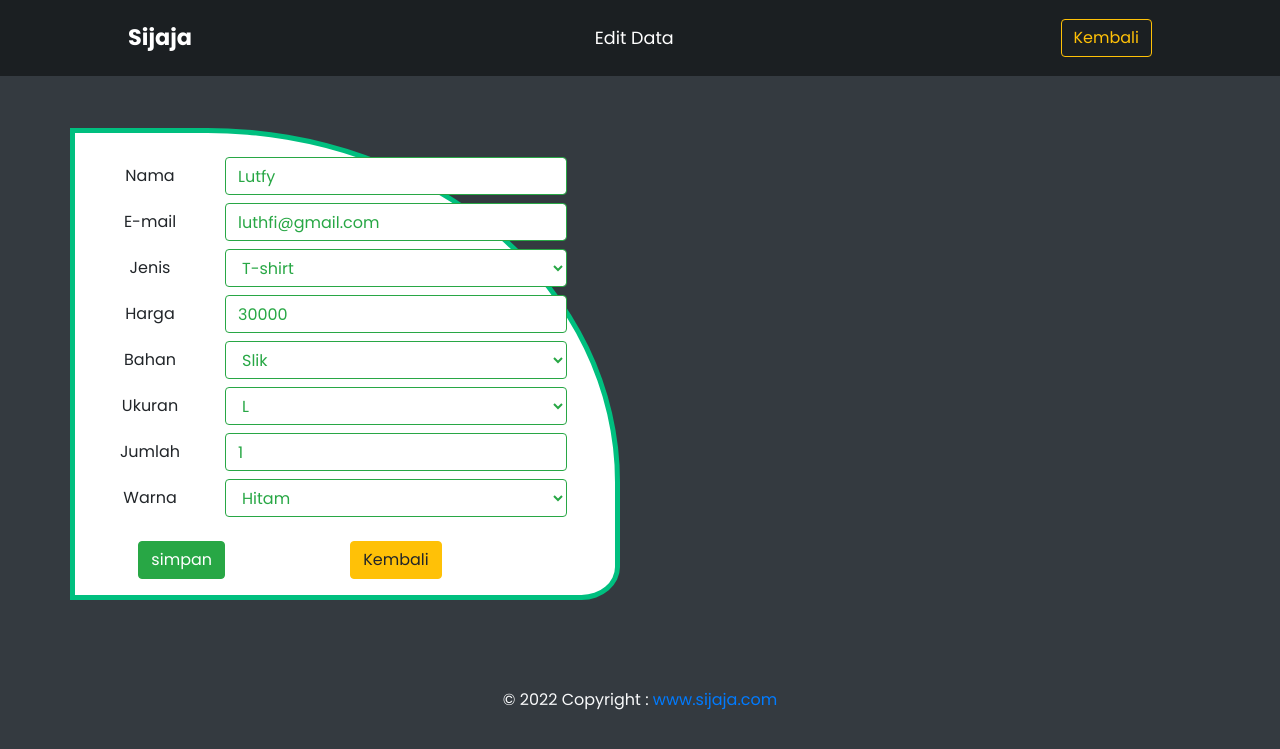
After one commit to Rioadrian21/myproject, a CodeIgniter app: page /myproject/Admin/edit/40 in a window 1280 px wide. The commit adds this page. Shown: the top 749 px of the page. Run offline with CodeIgniter, Linux system fonts and the light colour scheme; data comes from the database, SQL or seed files in the repository; both versions use the stored data as it was after the commit.

Commit message:
tambahan

```diff
--- a/application/controllers/Admin.php
+++ b/application/controllers/Admin.php
@@ -24,4 +24,41 @@ class Admin extends CI_Controller
         $this->Admin_model->hapus_data($id);
         redirect('Admin');
     }
+    public function edit($id)
+    {
+        $this->load->model('Product_model');
+        $data['product'] = $this->Product_model->getAllData();
+
+        $data['bahan'] = ['Katun', 'Slik', 'Linen', 'Toyobo', 'Inma'];
+        $data['ukuran'] = ['XXL', 'XL', 'L', 'M', 'S'];
+        $data['warna'] = ['Merah', 'Kuning', 'Hijau', 'Biru', 'Hitam', 'Putih'];
+        $data['title'] = 'SIJAJA Admin';
+        $this->load->model('Admin_model');
+        $data['data_lama'] = $this->Admin_model->get_order_where($id);
+
+        $this->load->view('admin/edit', $data);
+    }
+    public function update($id)
+    {
+        // $this->load->model('User_model');
+
+        // penjumlahan harga
+        $harga = $this->input->post('harga');
+        $banyak = $this->input->post('banyak');
+        $jumlah_harga = $harga * $banyak;
+
+        $data_baru = [
+            "name" => $this->input->post('name'),
+            "email" => $this->input->post('email'),
+            "jenis" => $this->input->post('jenis'),
+            "bahan" => $this->input->post('bahan'),
+            "ukuran" => $this->input->post('ukuran'),
+            "banyak" => $this->input->post('banyak'),
+            "jumlah_harga" => $jumlah_harga,
+            "warna" => $this->input->post('warna'),
+        ];
+        $this->load->model('Admin_model');
+        $this->Admin_model->update($id, $data_baru);
+        redirect('Admin');
+    }
 }
--- a/application/models/Admin_model.php
+++ b/application/models/Admin_model.php
@@ -10,4 +10,14 @@ class Admin_model extends CI_model
         $this->db->where('id', $id);
         $this->db->delete('order');
     }
+    public function get_order_where($id)
+    {
+        $this->db->where('id', $id);
+        return $this->db->get('order')->result_array();
+    }
+    public function update($where, $data_baru)
+    {
+        $this->db->where('id', $where);
+        $this->db->update('order', $data_baru);
+    }
 }
--- /dev/null
+++ b/application/views/admin/edit.php
@@ -0,0 +1,203 @@
+<!DOCTYPE html>
+<html lang="en">
+
+<head>
+    <meta charset="utf-8">
+    <title><?= $title; ?></title>
+    <!-- load bootstrap css file -->
+    <link href="<?php echo base_url('assets/css/bootstrap.min.css'); ?>" rel="stylesheet">
+    <link href="<?php echo base_url('assets/style.css'); ?>" rel="stylesheet">
+</head>
+
+<body class="bg-dark">
+
+
+    <header>
+        <nav class="navbar navbar-expand-lg navbar-dark fixed-top">
+            <a class="navbar-brand" href="<?= base_url('user'); ?>">Sijaja</a>
+            <button class="navbar-toggler" type="button" data-toggle="collapse" data-target="#navbarSupportedContent" aria-controls="navbarSupportedContent" aria-expanded="false" aria-label="Toggle navigation">
+                <span class="navbar-toggler-icon"></span>
+            </button>
+
+            <div class="collapse navbar-collapse" id="navbarSupportedContent">
+                <ul class="navbar-nav mx-auto">
+                    <li class="nav-item">
+                        <a class="nav-link" href="#">Edit Data</a>
+                    </li>
+                </ul>
+                <a href="<?= base_url('Admin'); ?>" class="btn btn-outline-warning my-2 my-sm-0">Kembali</a>
+
+            </div>
+        </nav>
+    </header>
+
+    <div class="my-5 py-3"></div>
+
+    <?php foreach ($data_lama as $od) : ?>
+
+        <div class="container">
+            <div class="row">
+                <form class="bg-white pr-5 pt-4 rip" action="<?= base_url() ?>Admin/update/<?= $od['id']; ?>" method="post">
+
+                    <table class="table-fluid">
+                        <tr>
+                            <td width="150px" class="text-center">
+                                <label for="name">Nama</label>
+                            </td>
+                            <td>
+                                <div class="form-group mb-2">
+                                    <input type="text" class="form-control form-control-user btn-outline-success" value="<?= $od['name'] ?>" name="name">
+                                </div>
+                            </td>
+                        </tr>
+                        <tr>
+                            <td class="text-center">
+                                <label for="email">E-mail</label>
+                            </td>
+                            <td>
+                                <div class="form-group mb-2">
+                                    <input type="text" class="form-control form-control-user btn-outline-success" value="<?= $od['email'] ?>" name="email">
+                                </div>
+                            </td>
+                        </tr>
+                        <tr>
+                            <td class="text-center">
+                                <label for="jenis">Jenis</label>
+                            </td>
+                            <td>
+                                <div class="form-group mb-2">
+                                    <select class="form-control form-control-user btn-outline-success" name="jenis">
+                                        <?php foreach ($product as $p) : ?>
+                                            <?php if ($od['jenis'] == $p->nama_product) : ?>
+                                                <option value="<?= $od['jenis']; ?>" selected><?= $od['jenis']; ?></option>
+                                            <?php else : ?>
+                                                <option value="<?= $p->nama_product; ?>"><?= $p->nama_product; ?></option>
+                                            <?php endif; ?>
+                                        <?php endforeach; ?>
+                                    </select>
+                                </div>
+                            </td>
+                        </tr>
+                        <tr>
+                            <td class="text-center">
+                                <label for="harga">Harga</label>
+                            </td>
+                            <td>
+                                <div class="form-group mb-2">
+                                    <input type="number" class="form-control form-control-user btn-outline-success" value="<?php if ("Kemeja" == $od['jenis']) : echo 150000;
+                                                                                                                            elseif ("Batik" == $od['jenis']) : echo 200000;
+                                                                                                                            elseif ("Jas" == $od['jenis']) : echo 500000;
+                                                                                                                            elseif ("Jaket" == $od['jenis']) : echo 150000;
+                                                                                                                            elseif ("Hoodie" == $od['jenis']) : echo 80000;
+                                                                                                                            elseif ("Sweater" == $od['jenis']) : echo 70000;
+                                                                                                                            elseif ("Seragam" == $od['jenis']) : echo 50000;
+                                                                                                                            elseif ("Baju Couple" == $od['jenis']) : echo 40000;
+                                                                                                                            elseif ("Kebaya" == $od['jenis']) : echo 120000;
+                                                                                                                            elseif ("T-shirt" == $od['jenis']) : echo 30000;
+                                                                                                                            endif; ?>" name="harga">
+                                </div>
+                            </td>
+                        </tr>
+                        <tr>
+                            <td class="text-center">
+                                <label for="bahan">Bahan</label>
+                            </td>
+                            <td>
+                                <div class="form-group mb-2">
+                                    <select class="form-control form-control-user btn-outline-success" name="bahan">
+                                        <?php foreach ($bahan as $b) : ?>
+                                            <?php if ($b == $od['bahan']) : ?>
+                                                <option value="<?= $b; ?>" selected><?= $b; ?></option>
+                                            <?php else : ?>
+                                                <option value="<?= $b; ?>"><?= $b; ?></option>
+                                            <?php endif; ?>
+                                        <?php endforeach; ?>
+                                    </select>
+                                </div>
+                            </td>
+                        </tr>
+                        <tr>
+                            <td class="text-center">
+                                <label for="ukuran">Ukuran</label>
+                            </td>
+                            <td>
+                                <div class="form-group mb-2">
+                                    <select class="form-control form-control-user btn-outline-success" name="ukuran">
+                                        <?php foreach ($ukuran as $u) : ?>
+                                            <?php if ($u == $od['ukuran']) : ?>
+                                                <option value="<?= $u; ?>" selected><?= $u; ?></option>
+                                            <?php else : ?>
+                                                <option value="<?= $u; ?>"><?= $u; ?></option>
+                                            <?php endif; ?>
+                                        <?php endforeach; ?>
+                                    </select>
+                                </div>
+                            </td>
+                        </tr>
+                        <tr>
+                            <td class="text-center">
+                                <label for="banyak">Jumlah</label>
+                            </td>
+                            <td>
+                                <div class="form-group mb-2">
+                                    <input type="number" class="form-control form-control-user btn-outline-success" value="<?= $od['banyak'] ?>" name="banyak">
+                                </div>
+                            </td>
+                        </tr>
+                        <tr>
+                            <td class="text-center">
+                                <label for="warna">Warna</label>
+                            </td>
+                            <td>
+                                <div class="form-group mb-2">
+                                    <select class="form-control form-control-user btn-outline-success" name="warna">
+                                        <?php foreach ($warna as $w) : ?>
+                                            <?php if ($w == $od['warna']) : ?>
+                                                <option value="<?= $w; ?>" selected><?= $w; ?></option>
+                                            <?php else : ?>
+                                                <option value="<?= $w; ?>"><?= $w; ?></option>
+                                            <?php endif; ?>
+                                        <?php endforeach; ?>
+                                    </select>
+                                </div>
+                            </td>
+                        </tr>
+                        <tr height="70px">
+                            <td class="text-right">
+                                <button type="submit" class="btn btn-success">simpan</button>
+
+                            </td>
+                            <td class="text-center">
+                                <a class="btn btn-warning" href="<?= base_url('Admin'); ?>">Kembali</a>
+                            </td>
+                        </tr>
+                    </table>
+
+                </form>
+            </div>
+        </div>
+
+    <?php endforeach; ?>
+
+    <br><br><br>
+    <footer class="text-center">
+        <!-- Copyright -->
+        <div class="copyright py-3 bg-dark text-light">© <?= date('Y') ?> Copyright :
+            <a href="#"> www.sijaja.com</a>
+        </div>
+        <!-- Copyright -->
+
+    </footer>
+
+    <!-- load jquery js file -->
+    <script src=" <?php echo base_url('assets/js/jquery.min.js'); ?>"></script>
+    <!-- load bootstrap js file -->
+    <script src="<?php echo base_url('assets/js/bootstrap.min.js'); ?>"></script>
+
+</body>
+
+
+
+
+
+</html>
--- a/application/views/admin/index.php
+++ b/application/views/admin/index.php
@@ -74,6 +74,7 @@
                                     <td>Rp. <?= $od['jumlah_harga'] ?></td>
                                     <td><?= $od['warna'] ?></td>
                                     <td>
+                                        <a class="btn btn-outline-success py-0" href="<?= base_url() ?>Admin/edit/<?= $od['id']; ?>"> Edit </a>
                                         <a class="btn btn-outline-success py-0" href="<?= base_url() ?>Admin/hapus/<?= $od['id']; ?>" onclick="return confirm('Apakah anda yakin sudah selesai?');"> Selesai </a>
                                     </td>
                                 </tr>
--- a/application/views/user/index.php
+++ b/application/views/user/index.php
@@ -57,7 +57,7 @@
                 <p>Anda ingin membuat baju, Seragam Sekolah, kemeja dll tapi gatau caranya menjahit?
                     Tenang saja ya, anda bisa mempercayakan semuanya kepada Si Jaja kami
                     Hanya dalam waktu kurang dari 7 hari, sudah bisa si ambil loh!
-                    Anda juga bisa memilih sendiri bahan yang akan digunakan atau bisa juga dengan mempercayakan jasa kami!</p>
+                    Anda juga bisa memilih sendiri bahan yang akan digunakan atau bisa juga dengan mempercayakan jasa kami!</p>
                 <a href="#product">Order Now !</a>
             </div>
             <div class="img col-lg-6 col-md-6 col-12 w-50 pt-5 pb-5">
--- a/assets/style.css
+++ b/assets/style.css
@@ -141,3 +141,8 @@ html {
     padding: 2rem 1.5rem;
     border-radius: 7px;
 }
+
+.container .row .rip {
+    border-radius: 0% 75% 7% 0%;
+    border: #00BF7F 5px solid;
+}
```
Also changed, not shown: db_project.sql (added, +191 -0 lines).
